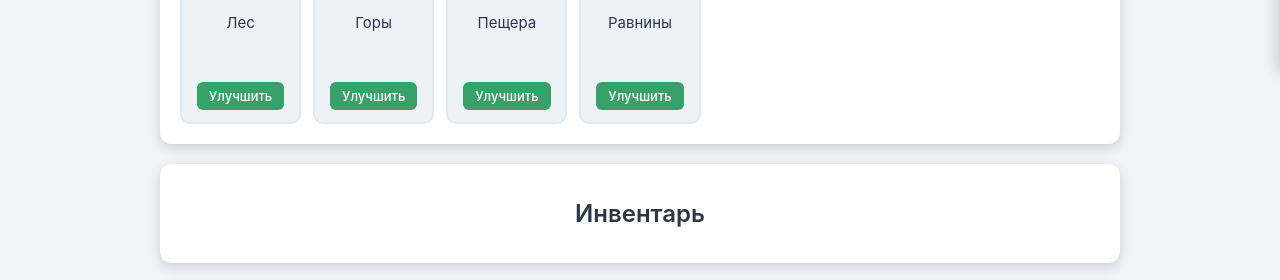
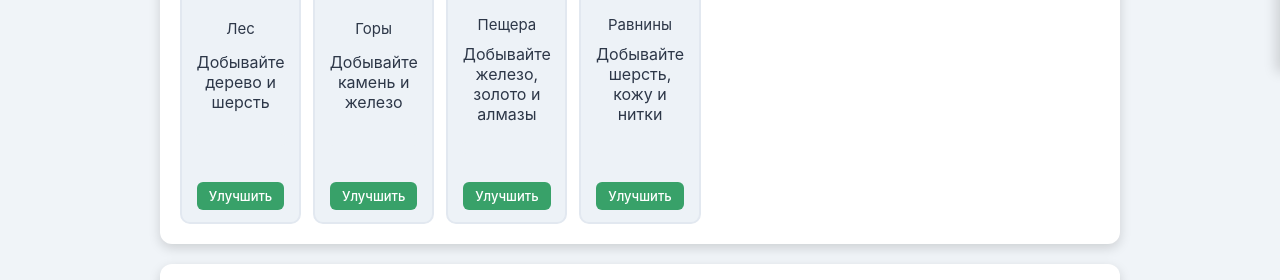
Before and after one commit to koctz34/Craft-Master, a plain HTML site: page index.html in a window 1280 px wide. Shown: the part 728-1008 px from the top of the page. Drawn offline with Linux system fonts and the light colour scheme.

Commit message:
Описание зонам фарма

```diff
--- a/index.html
+++ b/index.html
@@ -52,7 +52,7 @@
         .resource-mining, .resources-container, .inventory-container, .crafting-container, .save-container { background: var(--container-bg); border-radius: 12px; padding: 20px; box-shadow: 0 4px 12px var(--shadow-color); margin-bottom: 20px; }
         .mining-areas, .resources-grid, .inventory-grid, .crafting-grid { display: grid; grid-template-columns: repeat(auto-fill, minmax(120px, 1fr)); gap: 12px; margin-top: 15px; }
         .mining-area, .resource-item, .inventory-item, .crafting-slot { background: var(--slot-bg); border: 2px solid #e2e8f0; border-radius: 10px; padding: 12px; text-align: center; cursor: pointer; transition: all 0.2s ease; position: relative; user-select: none; display: flex; flex-direction: column; justify-content: space-between; align-items: center; }
-        .mining-area { height: 180px; }
+        .mining-area { height: 280px; }
         .crafting-slot { background: var(--crafting-slot-bg); height: 90px; }
         .mining-area:hover, .resource-item:hover, .inventory-item:hover, .crafting-slot:hover { background: var(--hover-bg); transform: translateY(-3px); box-shadow: 0 2px 8px var(--shadow-color); }
         .level-badge { position: absolute; top: 8px; right: 8px; background: var(--button-bg); color: #fff; border-radius: 50%; width: 24px; height: 24px; display: flex; align-items: center; justify-content: center; font-size: 14px; pointer-events: none; }
@@ -472,7 +472,7 @@
                 const e = document.createElement('div');
                 e.className = 'mining-area';
                 let costTxt = a.cost.map(x=>`${x.count} ${x.id}`).join(', ');
-                e.innerHTML = `<div class="tooltip-mining">Цена: ${costTxt}</div><div class="level-badge">${a.level}</div><div class="mining-icon">${a.icon}</div><div class="mining-name">${escapeHTML(a.name)}</div><div class="mining-progress"><div class="mining-progress-bar" style="width:${a.progress}%"></div></div><div class="cooldown-text">${a.cooldown>0?'CD: '+a.cooldown+'s':''}</div><button class="upgrade-btn" data-id="${a.id}">Улучшить</button>`;
+                e.innerHTML = `<div class="tooltip-mining">Цена: ${costTxt}</div><div class="level-badge">${a.level}</div><div class="mining-icon">${a.icon}</div><div class="mining-name">${escapeHTML(a.name)}</div><div class="mining-description">${escapeHTML(a.description)}</div><div class="mining-progress"><div class="mining-progress-bar" style="width:${a.progress}%"></div></div><div class="cooldown-text">${a.cooldown>0?'CD: '+a.cooldown+'s':''}</div><button class="upgrade-btn" data-id="${a.id}">Улучшить</button>`;
                 e.onclick = () => mineResource(a);
                 c.appendChild(e);
             });
```
